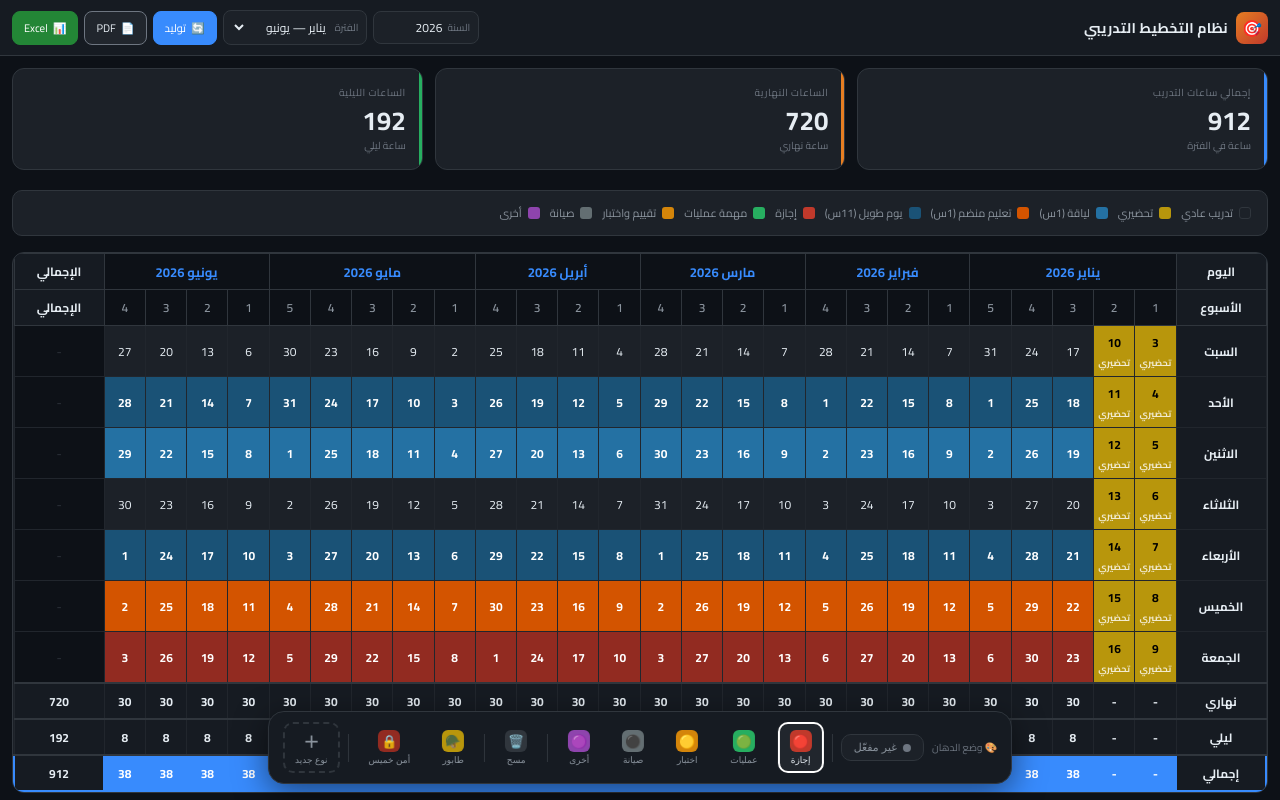
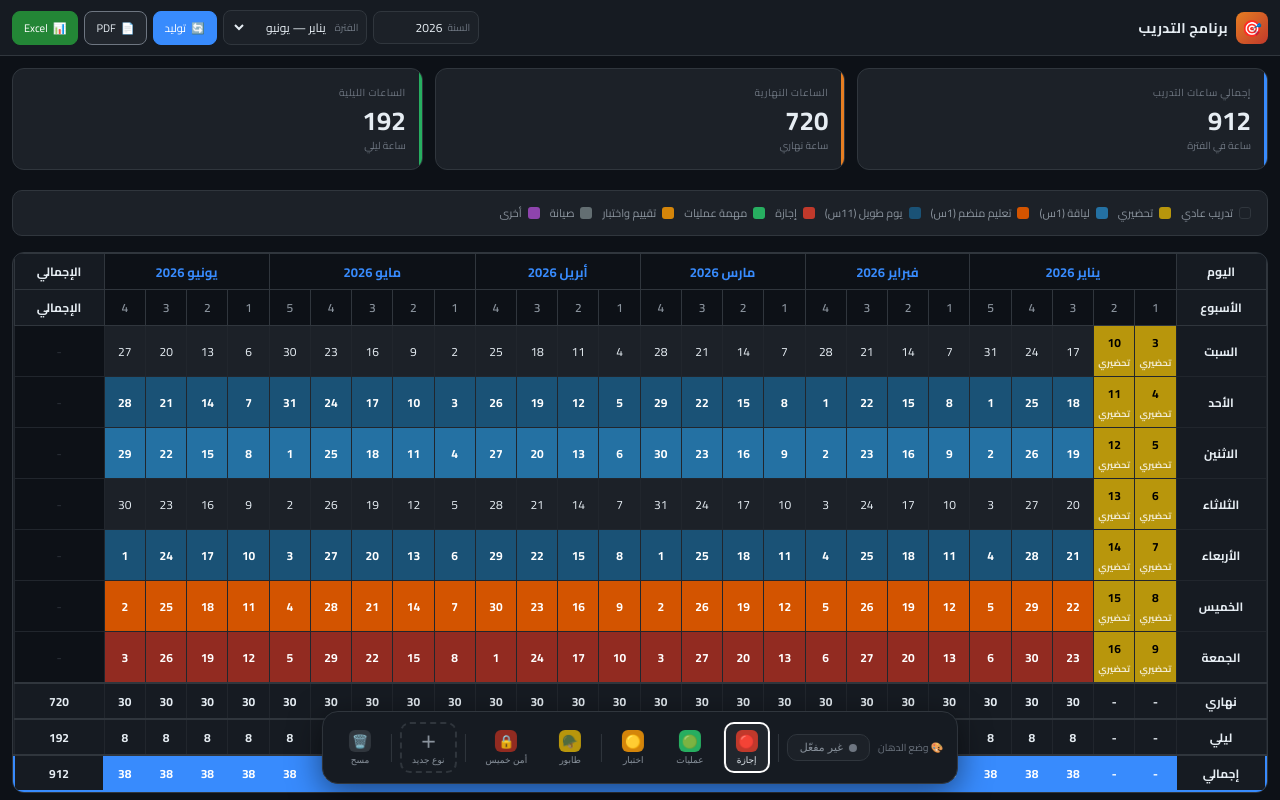
Before and after one commit to Mahles47/Training--plan, a plain HTML site: page index.html in a window 1280 px wide. Shown: the top 800 px of the page. Drawn offline with nearby package versions, Linux system fonts and the light colour scheme; a script that the page names is missing.

Commit message:
Toolbar: drop صيانة/أخرى paint buttons, move مسح to the end; header title برنامج التدريب (logic unchanged)

```diff
--- a/index.html
+++ b/index.html
@@ -1408,7 +1408,7 @@
 <div class="topbar">
     <div class="topbar-brand">
         <div class="brand-icon">🎯</div>
-        <h1>نظام التخطيط التدريبي</h1>
+        <h1>برنامج التدريب</h1>
     </div>
 
     <div class="topbar-controls">
@@ -1547,25 +1547,9 @@
         <div class="pt-icon" style="background:var(--col-exam)">🟡</div>
         <span class="pt-label">اختبار</span>
     </button>
-    <button class="paint-tool" data-type="maint" onclick="selectPaintType('maint')" title="صيانة">
-        <div class="pt-icon" style="background:var(--col-maint)">⚫</div>
-        <span class="pt-label">صيانة</span>
-    </button>
-    <button class="paint-tool" data-type="other" onclick="selectPaintType('other')" title="أخرى">
-        <div class="pt-icon" style="background:var(--col-other)">🟣</div>
-        <span class="pt-label">أخرى</span>
-    </button>
 
     <div class="paint-divider"></div>
-
-    <button class="paint-tool" data-type="erase" onclick="selectPaintType('erase')" title="مسح">
-        <div class="pt-icon" style="background:#30363d">🗑️</div>
-        <span class="pt-label">مسح</span>
-    </button>
-
-    <div class="paint-divider"></div>
-
-    <!-- March mode button -->
+<!-- March mode button -->
     <button class="paint-tool" id="marchModeBtn" onclick="toggleMarchMode()" title="تحديد طابور السير">
         <div class="pt-icon" style="background:#b8960c">🪖</div>
         <span class="pt-label">طابور</span>
@@ -1582,6 +1566,13 @@
     <button class="paint-add-btn" onclick="openCustomTypePopup()" title="إضافة نوع مخصص">
         <div class="pt-icon">＋</div>
         <span class="pt-label">نوع جديد</span>
+    </button>
+
+    <div class="paint-divider"></div>
+
+    <button class="paint-tool" data-type="erase" onclick="selectPaintType('erase')" title="مسح">
+        <div class="pt-icon" style="background:#30363d">🗑️</div>
+        <span class="pt-label">مسح</span>
     </button>
 </div>
 
```
